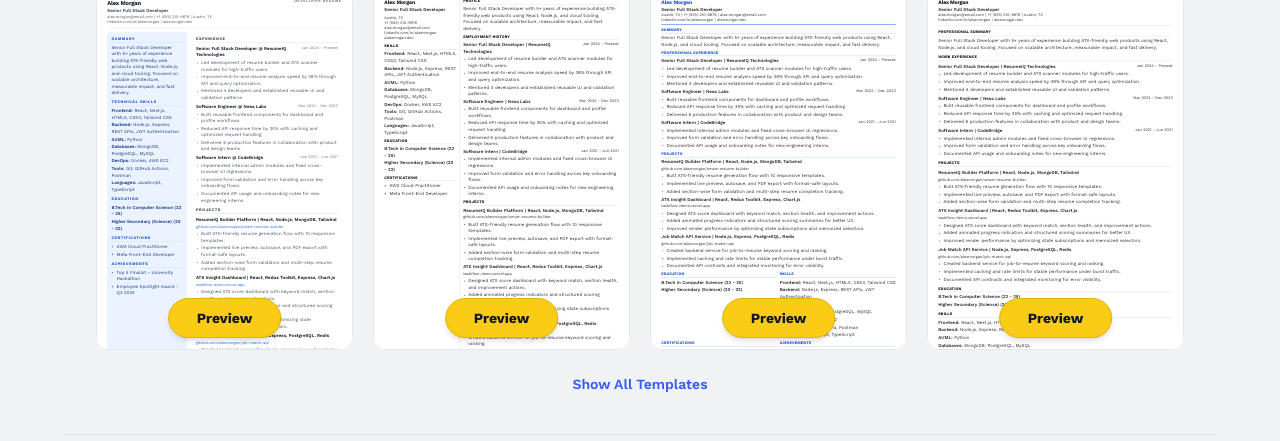
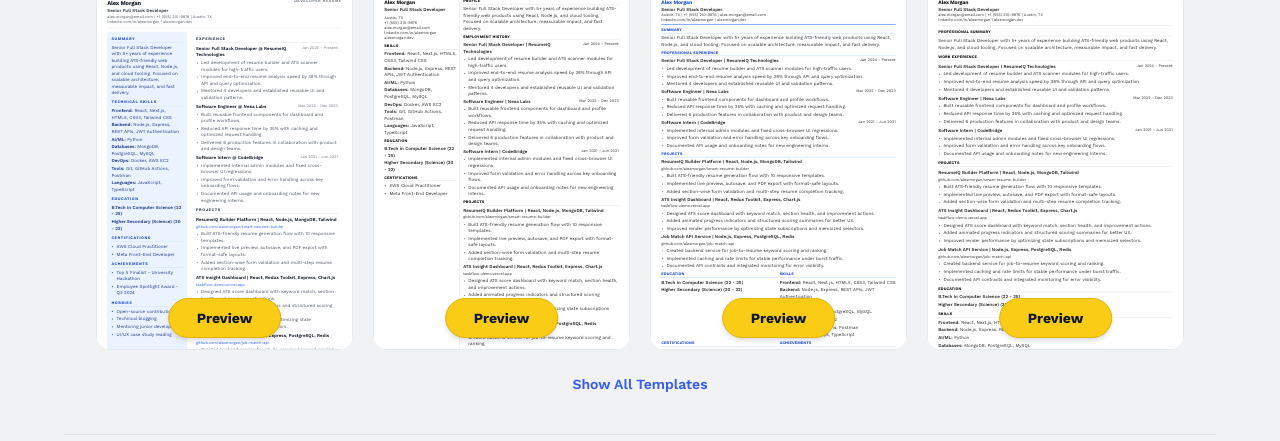
Before and after one commit to venkatdev-27/ResumeIQ, a React (Vite) app in the folder frontend/: page / in a window 1280 px wide. Shown: the part 1081-1522 px from the top of the page. Built offline with nearby package versions, Linux system fonts and the light colour scheme; no server answers.

Commit message:
feat(template3): add hobbies section to sidebar panels

```diff
--- a/frontend/src/components/resume/TemplateThree.jsx
+++ b/frontend/src/components/resume/TemplateThree.jsx
@@ -109,6 +109,20 @@ function TemplateThree({ resumeData, formData }) {
                                 </ul>
                             </section>
                         ) : null}
+
+                        {data.hobbies.length > 0 ? (
+                            <section className="min-w-0 space-y-1">
+                                <div>
+                                    <h2 className={sidebarHeadingClass}>Hobbies</h2>
+                                    <hr className={sidebarRuleClass} />
+                                </div>
+                                <ul className="list-disc space-y-1 pl-4 text-sm marker:text-[#2563eb]">
+                                    {data.hobbies.map((item) => (
+                                        <li key={item} className="break-words text-[#1e3a8a]">{item}</li>
+                                    ))}
+                                </ul>
+                            </section>
+                        ) : null}
                     </aside>
 
                     <main className="min-w-0 space-y-3 rounded-lg bg-white p-3">
```
